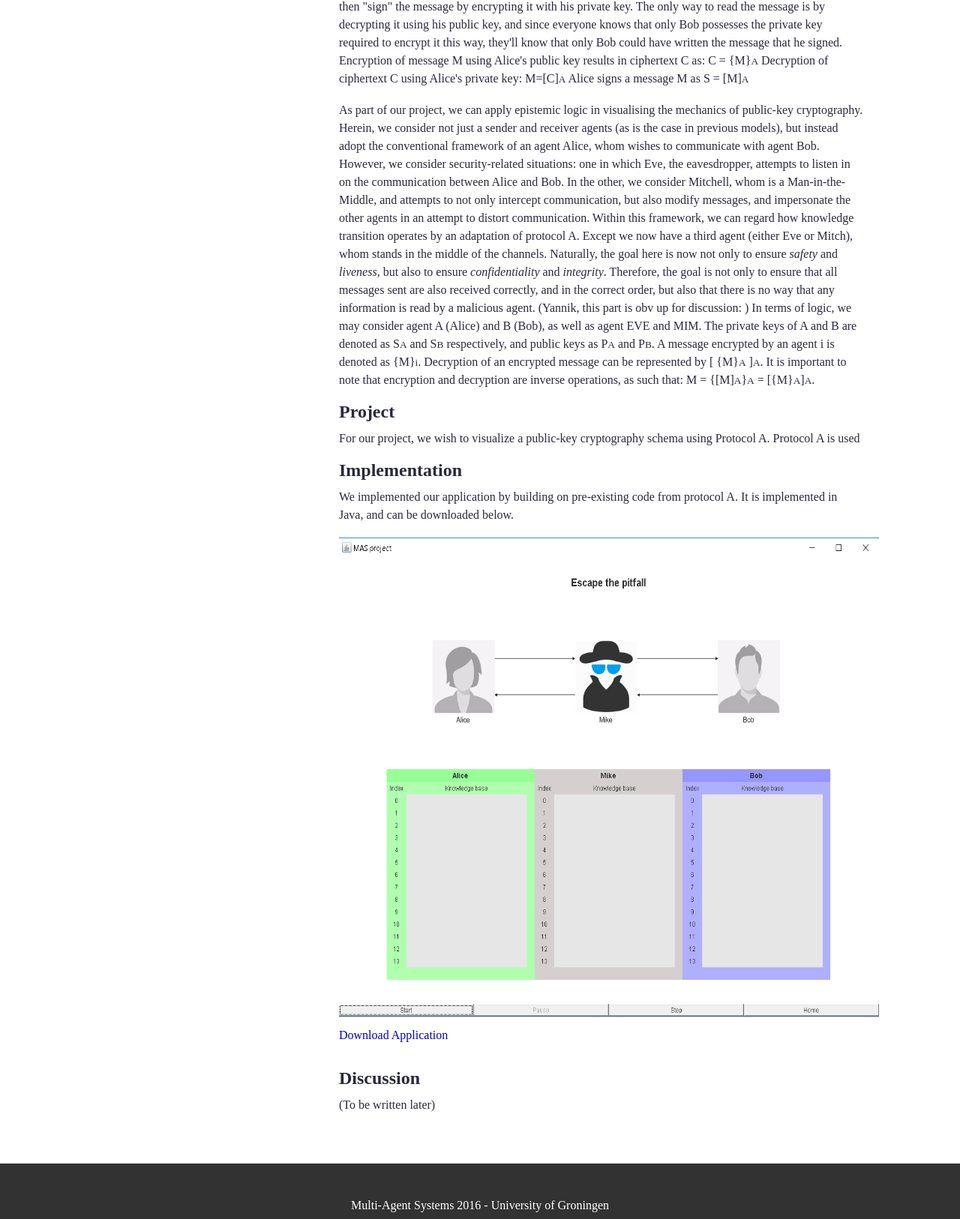
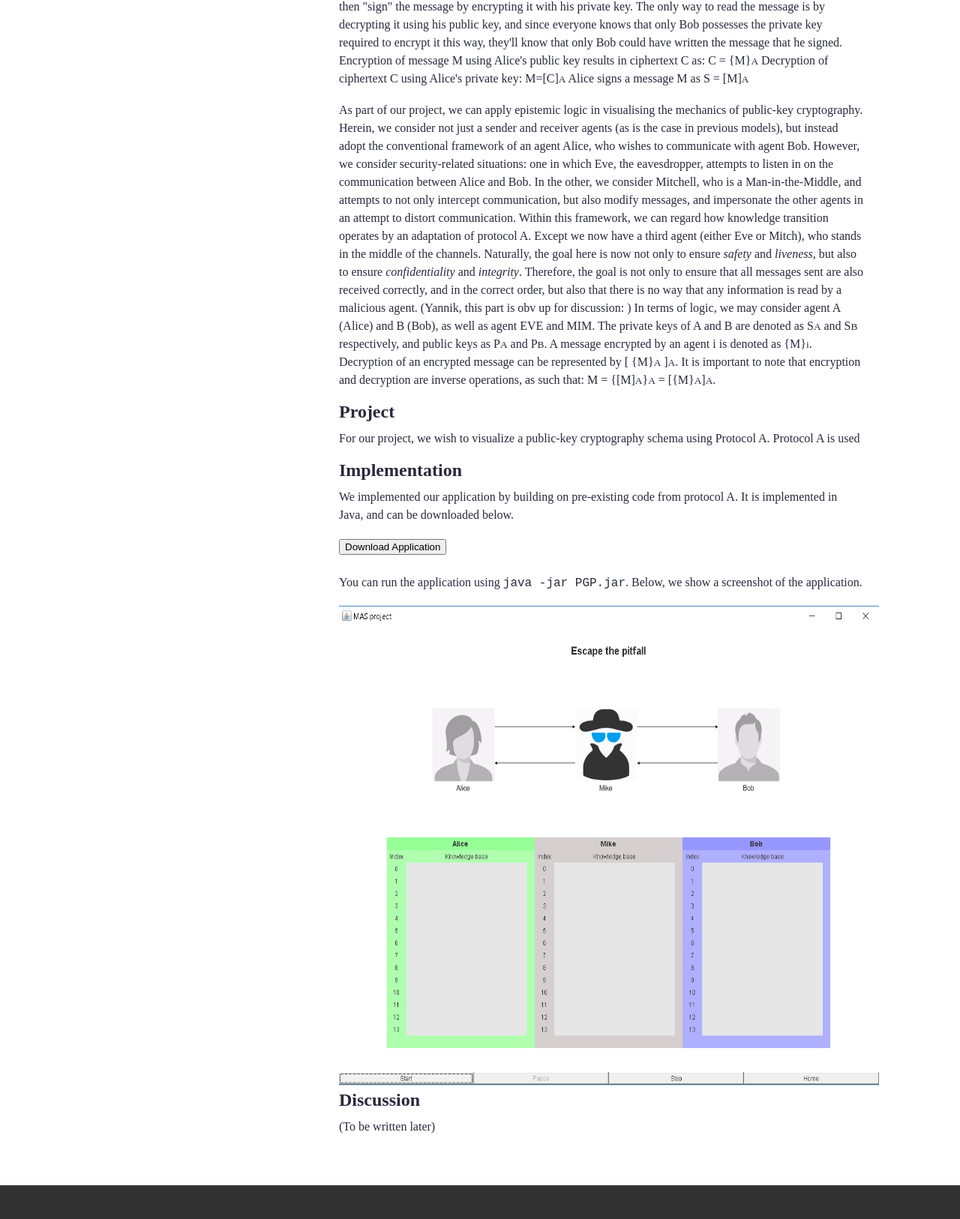
Before and after one commit to iafydsttta/MAS2017, a plain HTML site: page index.html in a window 1280 px wide. Shown: the part 1131-2757 px from the top of the page at 75% size. Drawn offline with Linux system fonts and the light colour scheme; a web font is replaced by a local one.

Commit message:
added download button (instead of link)

```diff
--- a/index.html
+++ b/index.html
@@ -100,8 +100,8 @@
 				</p>
 
                 <p>
-				As part of our project, we can apply epistemic logic in visualising the mechanics of public-key cryptography. Herein, we consider not just a sender and receiver agents (as is the case in previous models), but instead adopt the conventional framework of an agent Alice, whom wishes to communicate with agent Bob. However, we consider security-related situations: one in which Eve, the eavesdropper, attempts to listen in on the communication between Alice and Bob. In the other, we consider Mitchell, whom is a Man-in-the-Middle, and attempts to not only intercept communication, but also modify messages, and impersonate the other agents in an attempt to distort communication.
-				Within this framework, we can regard how knowledge transition operates by an adaptation of protocol A. Except we now have a third agent (either Eve or Mitch), whom stands in the middle of the channels.
+				As part of our project, we can apply epistemic logic in visualising the mechanics of public-key cryptography. Herein, we consider not just a sender and receiver agents (as is the case in previous models), but instead adopt the conventional framework of an agent Alice, who wishes to communicate with agent Bob. However, we consider security-related situations: one in which Eve, the eavesdropper, attempts to listen in on the communication between Alice and Bob. In the other, we consider Mitchell, who is a Man-in-the-Middle, and attempts to not only intercept communication, but also modify messages, and impersonate the other agents in an attempt to distort communication.
+				Within this framework, we can regard how knowledge transition operates by an adaptation of protocol A. Except we now have a third agent (either Eve or Mitch), who stands in the middle of the channels.
 				Naturally, the goal here is now not only to ensure <i>safety</i> and <i>liveness</i>, but also to ensure <i>confidentiality</i> and <i>integrity</i>. Therefore, the goal is not only to ensure that all messages sent are also received correctly, and in the correct order, but also that there is no way that any information is read by a malicious agent.
 
 
@@ -129,26 +129,27 @@
             <section id="implementation">
                 <h1>Implementation</h1>
                 <p>
-				We implemented our application by building on pre-existing code from protocol A. It is implemented in Java, and can be downloaded below.
+					We implemented our application by building on pre-existing code from protocol A. It is implemented in Java, and can be downloaded below.
+				</p>
 
+				<!--Download Button-->
+				<form method="get" action="files/PGP.jar">
+					<button type="submit">Download Application</button>
+				</form>
+				<br>
+
+				<p>
+					You can run the application using <code> java -jar PGP.jar</code>. Below, we show a screenshot of the application.
                 </p>
-            <img src="frameshot.PNG" alt="A screenshot of our application" style="width:720px;height:640px;">
 
-				<!--<a href="link/to/your/download/file" download>Download link</a>-->
-				<div style="padding-top:5px; padding-bottom:15px">
-					<a href="img/key_60x60.jpg" style="color:rgb(0,0,204)" download>Download Application</a>
-				</div>
+				<img src="files/frameshot.PNG" alt="A screenshot of our application" style="width:720px;height:640px;">
 
-                <p>
-
-                </p>
             </section>
-
 
             <section id="discussion">
                 <h1>Discussion</h1>
                 <p>
-				(To be written later)
+					(To be written later)
                 </p>
             </section>
 
```
Also changed, not shown: files/frameshot.PNG (renamed from frameshot.PNG), files/key.jpg (renamed from download_data/key.jpg), files/key_60x60.jpg (renamed from download_data/key_60x60.jpg), 2 other files.
